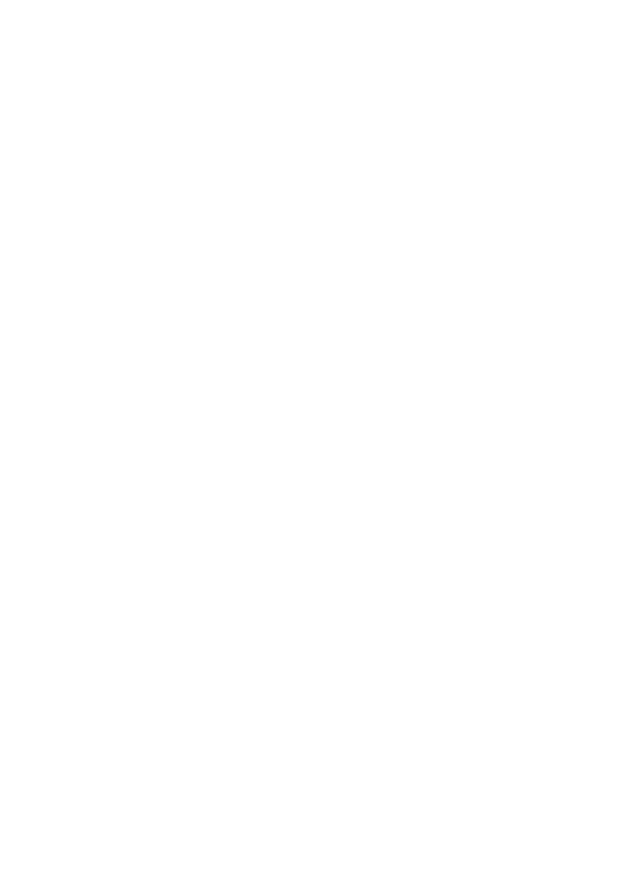
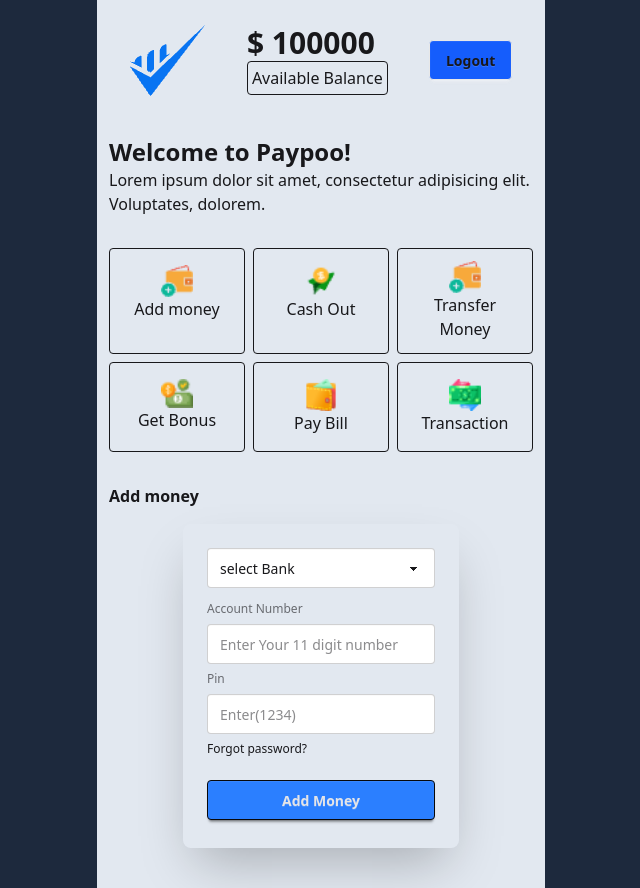
Before and after one commit to AhsanSarker/Payoo-Mobile, a plain HTML site: page MAIN.html in a window 1280 px wide. Shown: the whole page, without its empty margins (319-959 px from the left). Before the commit the page ends 800 px from the top, so only its background shows below. Drawn offline with nearby package versions, Linux system fonts and the light colour scheme.

Commit message:
card section add

```diff
--- a/MAIN.html
+++ b/MAIN.html
@@ -1,5 +1,6 @@
 <!DOCTYPE html>
 <html lang="en">
+
 <head>
     <meta charset="UTF-8">
     <meta name="viewport" content="width=device-width, initial-scale=1.0">
@@ -8,7 +9,88 @@
     <link href="https://cdn.jsdelivr.net/npm/daisyui@5" rel="stylesheet" type="text/css" />
     <script src="https://cdn.jsdelivr.net/npm/@tailwindcss/browser@4"></script>
 </head>
+
 <body class="bg-slate-800">
-    <h1></h1>
+    <section class="max-w-md min-h-screen mx-auto py-6  p-3 bg-slate-200">
+        <!-- header s-->
+        <header>
+            <nav class="flex justify-around items-center">
+                <img src="./assets/Group.png" alt="">
+                <div>
+                    <h1 class="text-3xl font-bold">$ <span>100000</span></h1>
+                    <p class="border rounded p-1">Available Balance</p>
+                </div>
+                <button class="btn bg-blue-600">Logout</button>
+            </nav>
+            <!-- card include section -->
+            <section class="mt-10 ">
+                <h1 class="text-2xl font-bold">Welcome to Paypoo!</h1>
+                <p>Lorem ipsum dolor sit amet, consectetur adipisicing elit. Voluptates, dolorem.</p>
+
+                <!-- card div -->
+                <div class="cards grid grid-cols-3 gap-2 my-8">
+                    <div class="box border p-4 text-center rounded">
+                        <img class="w-8 mx-auto" src="./assets/wallet1.png" alt="">
+                        <h3>Add money</h3>
+                    </div>
+                    <div class="box border p-4 text-center rounded">
+                        <img class="w-8 mx-auto" src="./assets/send1.png" alt="">
+                        <h3>Cash Out</h3>
+                    </div>
+                    <div class="box border p-3 text-center rounded">
+                        <img class="w-8 mx-auto" src="./assets/wallet1.png" alt="">
+                        <h3>Transfer Money</h3>
+                    </div>
+                    <div class="box border p-4 text-center rounded">
+                        <img class="w-8 mx-auto" src="./assets/bonus1.png" alt="">
+                        <h3>Get Bonus</h3>
+                    </div>
+                    <div class="box border p-4 text-center rounded">
+                        <img class="w-8 mx-auto" src="./assets/purse1.png" alt="">
+                        <h3>Pay Bill</h3>
+                    </div>
+                    <div class="box border p-4 text-center rounded">
+                        <img class="w-8 mx-auto" src="./assets/transaction1.png" alt="">
+                        <h3>Transaction</h3>
+                    </div>
+                </div>
+
+                <!-- add money section -->
+                <section>
+                    <h1 class="font-bold">Add money</h1>
+
+                    <div class="hero">
+                        <div class="hero-content flex-col lg:flex-row-reverse">
+
+
+                            <div class="card w-full max-w-sm shrink-0 shadow-2xl">
+                                <div class="card-body">
+                                    <!-- select Bank -->
+                                    <select class="select">
+                                        <option disabled selected>select Bank</option>
+                                        <option value="Bkash">bkash</option>
+                                        <option value="Nagad">Nagad</option>
+                                        <option value="DBBL">DBBL</option>
+                                    </select>
+
+                                    <fieldset class="fieldset">
+                                        <label class="fieldset-label">Account Number</label>
+                                        <input type="email" class="input" placeholder="Enter Your 11 digit number" />
+                                        <label class="fieldset-label">Pin</label>
+                                        <input type="password" class="input" placeholder="Enter(1234)" />
+                                        <div><a class="link link-hover">Forgot password?</a></div>
+                                        <button class="btn btn-neutral mt-4 bg-blue-500">Add Money</button>
+                                    </fieldset>
+                                </div>
+                            </div>
+                        </div>
+                    </div>
+                </section>
+
+            </section>
+        </header>
+    </section>
+
 </body>
+
 </html>
```
